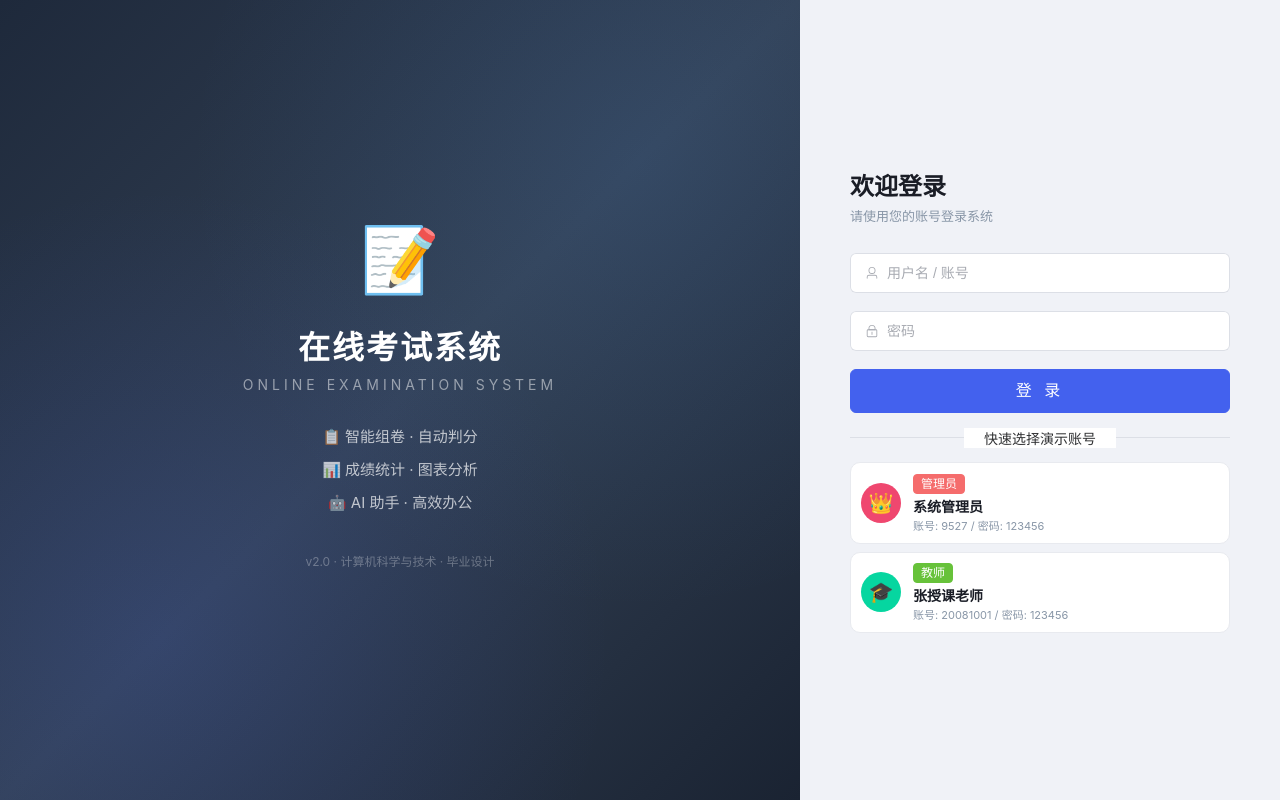
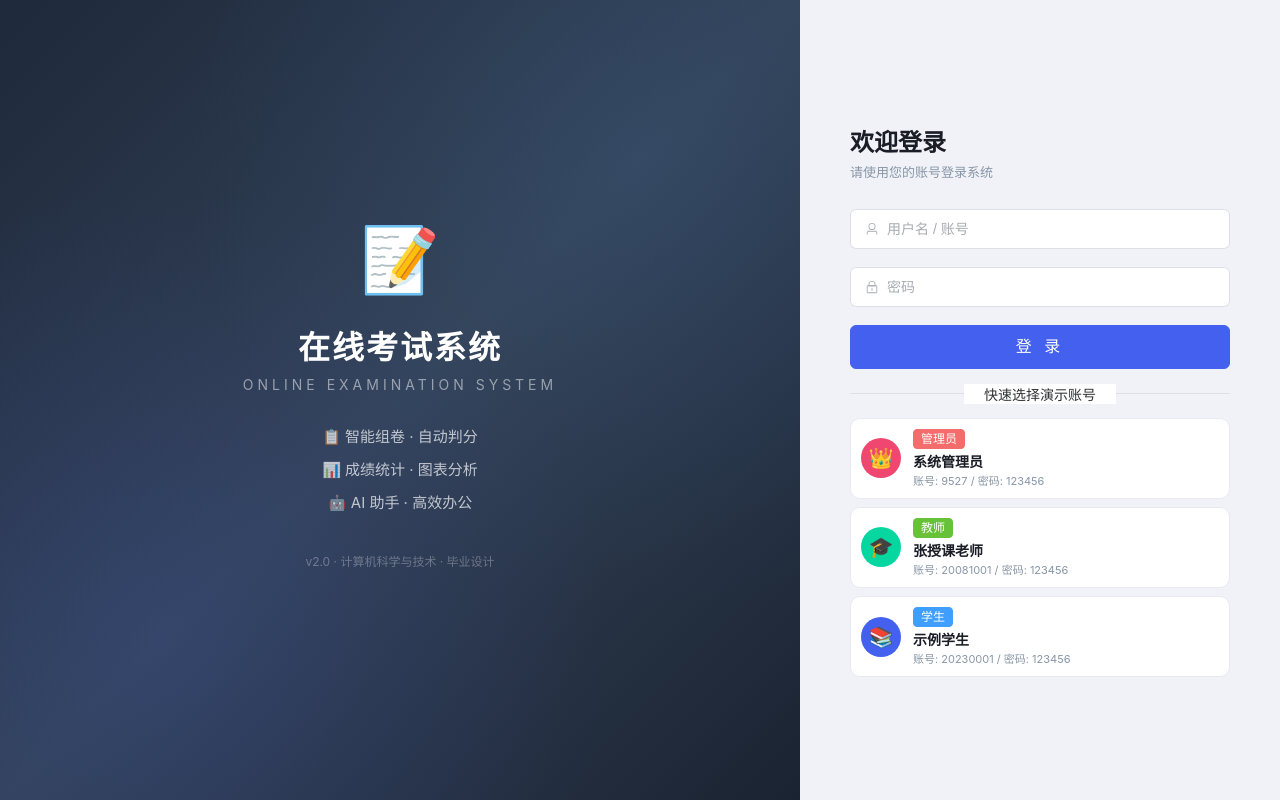
Before and after one commit to userchnshrng/exam-v2, a Vue app in the folder exam-v2-frontend/: page /login in a window 1280 px wide. Built offline with nearby package versions, Linux system fonts and the light colour scheme; no server answers.

Commit message:
登录页面新增学生卡片

```diff
--- a/exam-v2-frontend/src/constants/auth.ts
+++ b/exam-v2-frontend/src/constants/auth.ts
@@ -31,6 +31,14 @@ export const demoAccounts: Array<LoggedInUser & { password: string }> = [
     role: 'TEACHER',
     tableName: 'teacher',
     userId: 20081001
+  },
+  {
+    username: '20230001',
+    password: '123456',
+    displayName: '示例学生',
+    role: 'STUDENT',
+    tableName: 'student',
+    userId: 20230001
   }
 ]
 
--- a/exam-v2-frontend/src/views/LoginView.vue
+++ b/exam-v2-frontend/src/views/LoginView.vue
@@ -73,6 +73,7 @@ import { User, Lock } from '@element-plus/icons-vue'
 import { useUserStore } from '@/stores/user'
 import { login } from '@/api/auth'
 import { getTeacherPublicInfo } from '@/api/teacher'
+import { getStudentById } from '@/api/student'
 import { demoAccounts, roleLabels, getHomePath } from '@/constants/auth'
 
 const router = useRouter()
@@ -101,6 +102,19 @@ onMounted(async () => {
       const teacher = demoList.find(a => a.role === 'TEACHER')
       if (teacher) {
         teacher.displayName = body.data.teacherName + '老师'
+      }
+    }
+  } catch {
+    // 接口异常，保持 demoAccounts 默认 displayName
+  }
+
+  try {
+    const res = await getStudentById(20230001)
+    const body = res.data
+    if (body.code === 0 && body.data?.studentName) {
+      const student = demoList.find(a => a.role === 'STUDENT')
+      if (student) {
+        student.displayName = body.data.studentName + '同学'
       }
     }
   } catch {
```
